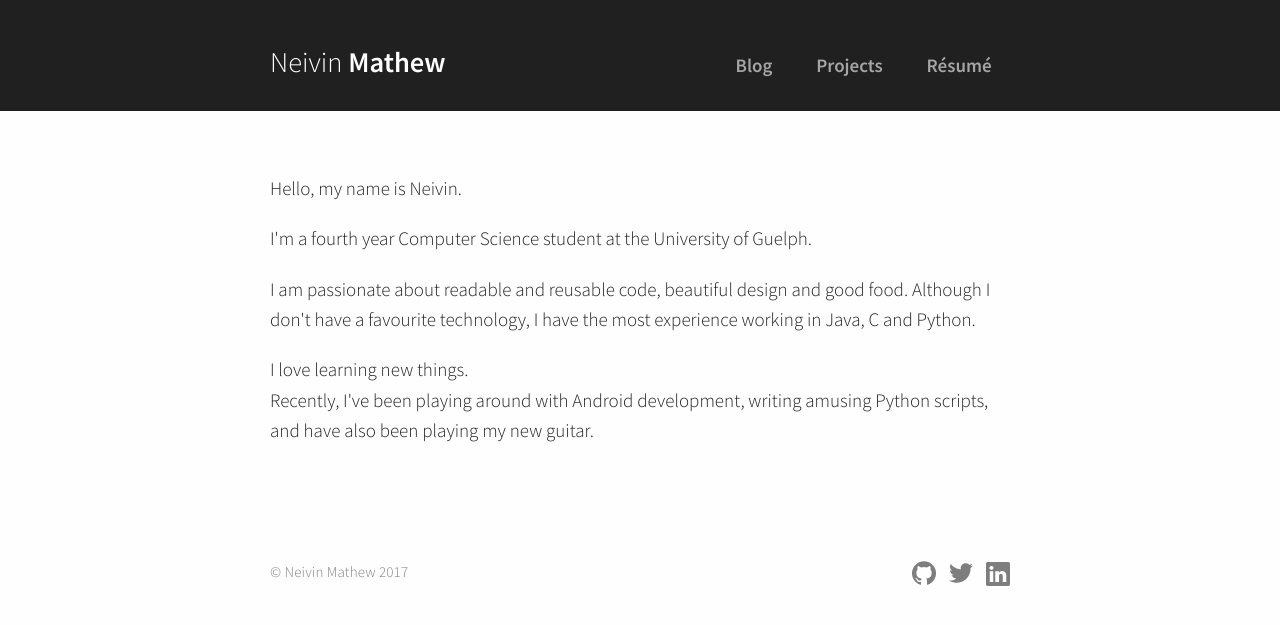
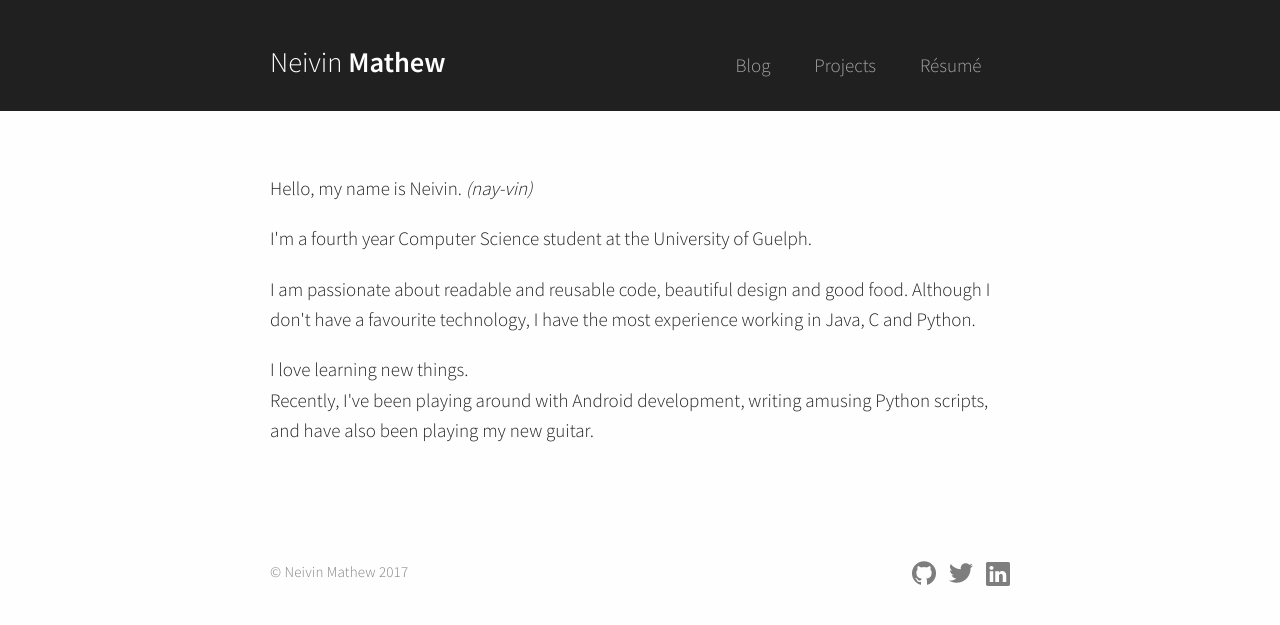
Before and after one commit to neivin/neivin.github.io, a Jekyll site: the page built from index.html, in a window 1280 px wide. Shown: the top 625 px of the page. Built offline with Jekyll 4.4.1, drawn with Linux system fonts in a browser that asks for light colours.

Commit message:
add pronunciation, unbold nav links

```diff
--- a/_sass/_layout.scss
+++ b/_sass/_layout.scss
@@ -73,7 +73,6 @@
         line-height: $base-line-height *2;
         font-size: 1em;
         font-family: $base-font-family;
-        font-weight: bold;
         text-align: center;
 
 
--- a/index.html
+++ b/index.html
@@ -5,7 +5,7 @@ layout: default
 <div class="home">
 
   <p>
-    Hello, my name is Neivin.
+    Hello, my name is Neivin. <em>(nay-vin)</em>
   </p>
   <p>
     I'm a fourth year Computer Science student at the University of Guelph.
```
